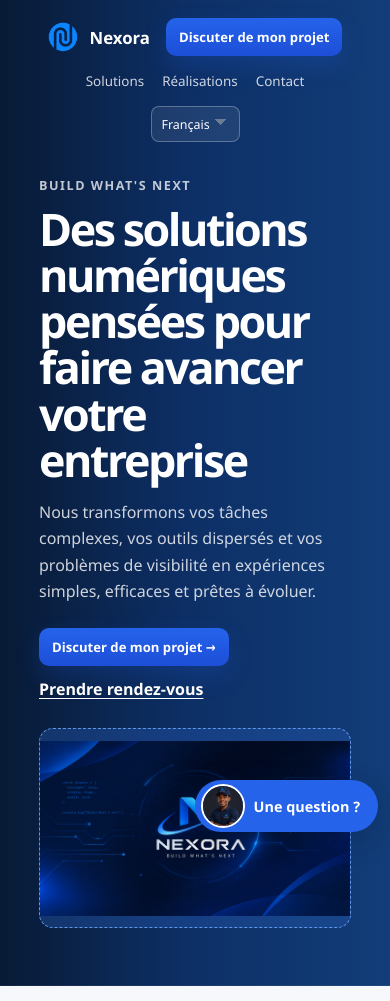
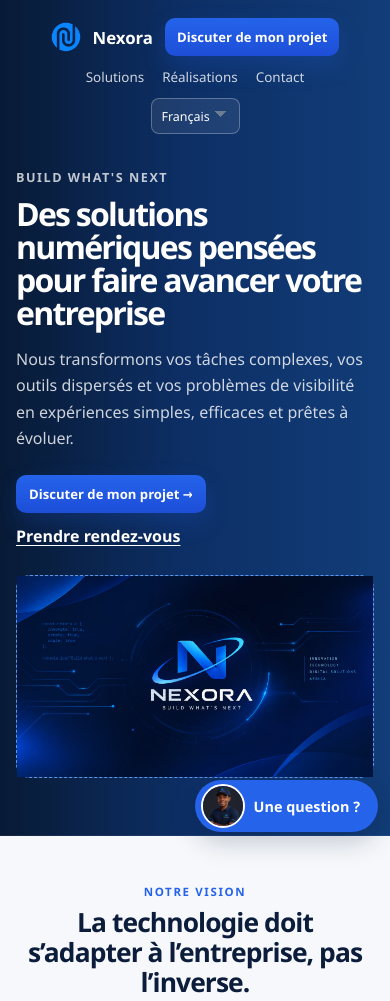
Before and after one commit to Samolo007/nexora, a plain HTML site: page index.html in a window 390 px wide. Shown: the top 1001 px of the page. Drawn offline with Linux system fonts and the light colour scheme.

Commit message:
correction du responsive

```diff
--- a/styles.css
+++ b/styles.css
@@ -1203,6 +1203,24 @@ select {
     gap: 16px;
   }
 
+  .home-hero-content {
+    grid-template-columns: 1.1fr 0.9fr;
+    gap: 32px;
+  }
+
+  .home-hero-content h1 {
+    font-size: clamp(2.4rem, 5vw, 3.5rem);
+  }
+
+  .solution-grid,
+  .case-grid {
+    grid-template-columns: repeat(2, minmax(0, 1fr));
+  }
+
+  .method-chips {
+    grid-template-columns: repeat(3, minmax(0, 1fr));
+  }
+
   .brand {
     min-width: 0;
   }
@@ -1225,6 +1243,10 @@ select {
 }
 
 @media (max-width: 720px) {
+  .container {
+    width: min(1180px, calc(100% - 32px));
+  }
+
   .chat-widget {
     right: 16px;
     bottom: 16px;
@@ -1262,6 +1284,12 @@ select {
   .nav {
     flex-wrap: wrap;
     justify-content: center;
+    gap: 12px;
+  }
+
+  .nav > .cta-btn {
+    padding-right: 12px;
+    padding-left: 12px;
   }
 
   .menu {
@@ -1313,6 +1341,10 @@ select {
     padding-top: 34px;
   }
 
+  .home-hero-content h1 {
+    font-size: clamp(2rem, 7vw, 2.8rem);
+  }
+
   .signature-visual {
     min-height: 200px;
   }
@@ -1339,6 +1371,10 @@ select {
   .case-grid,
   .method-grid {
     grid-template-columns: 1fr;
+  }
+
+  .method-chips {
+    grid-template-columns: repeat(2, minmax(0, 1fr));
   }
 
   .solution-row,
```
